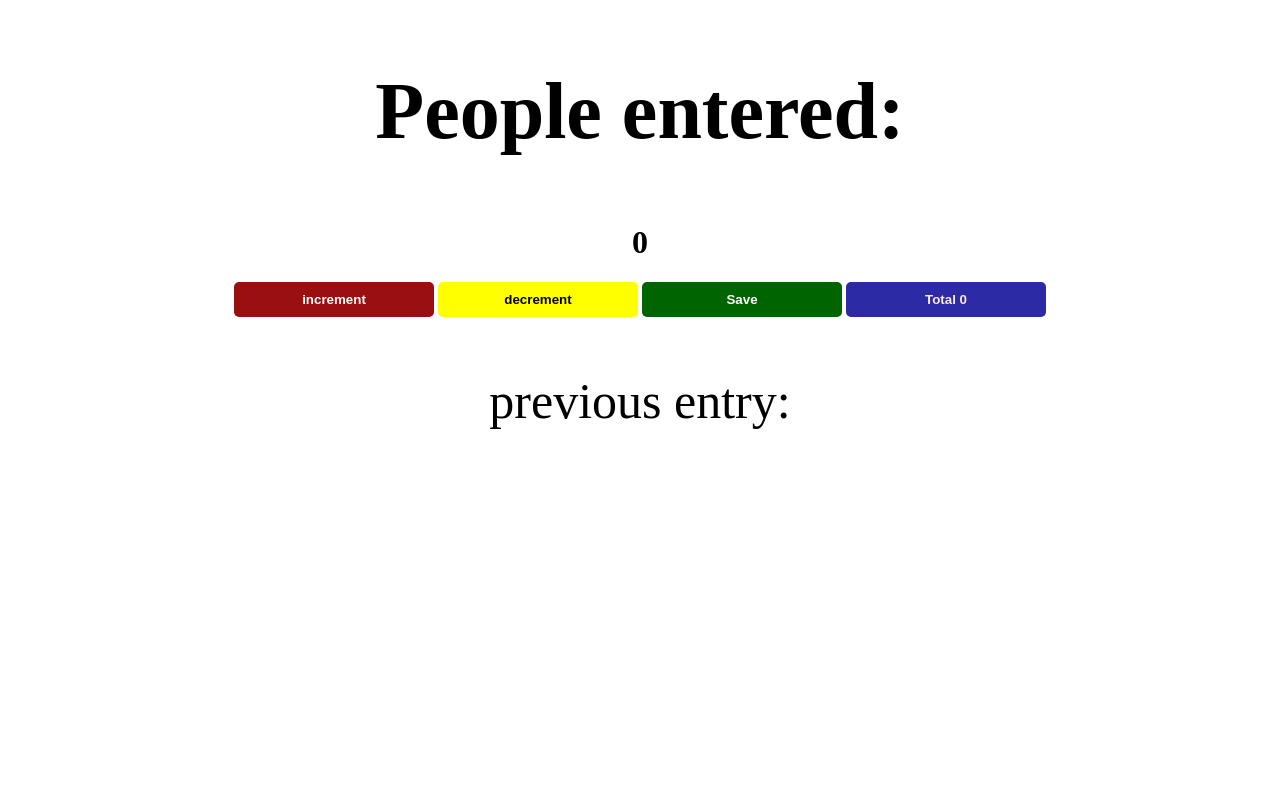
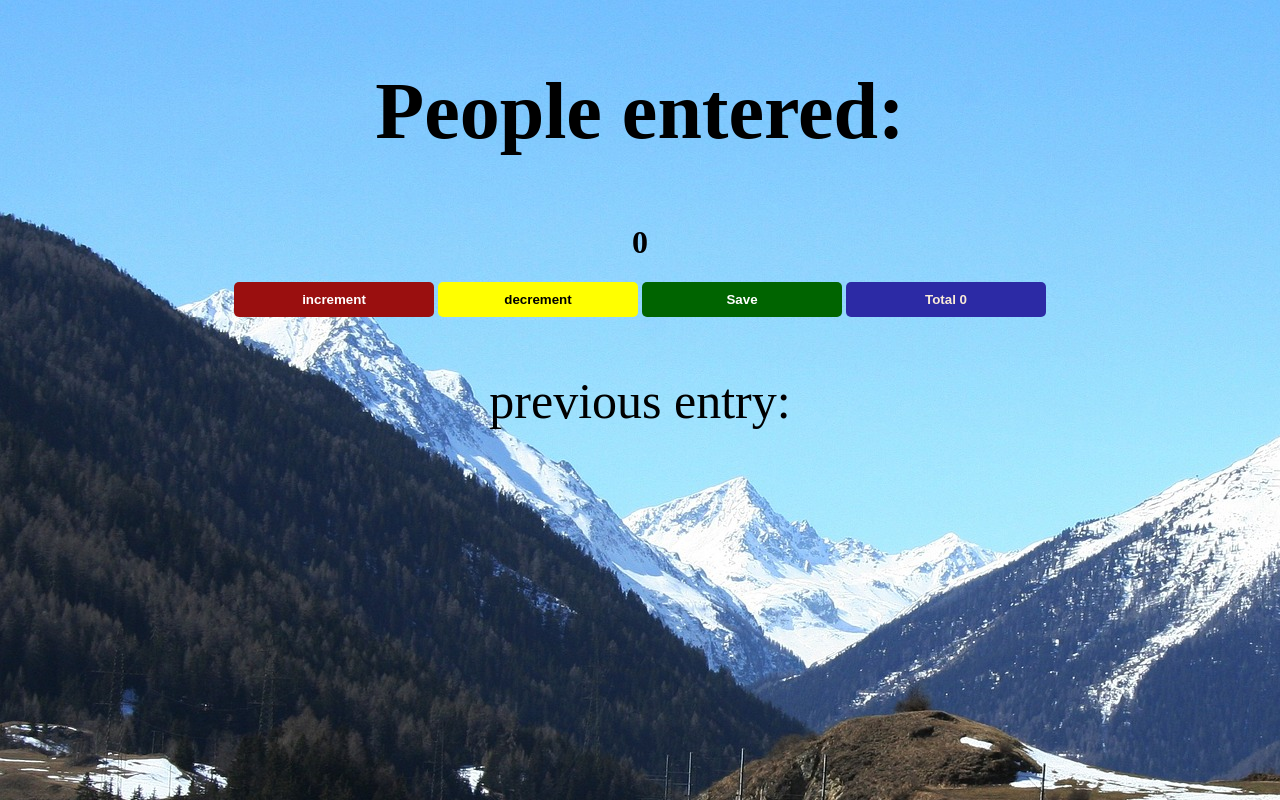
Before and after one commit to shekabhi25/js, a plain HTML site: page index.html in a window 1280 px wide. Drawn offline with Linux system fonts and the light colour scheme; the site is published under a folder, as on GitHub Pages, so addresses that start at the root find nothing.

Commit message:
again img url

```diff
--- a/index.css
+++ b/index.css
@@ -1,5 +1,5 @@
 body{
-    background-image: url(/rhaetian-172758_1920.jpg);
+    background-image: url(img/rhaetian-172758_1920.jpg);
 
    text-align: center;
 
```
